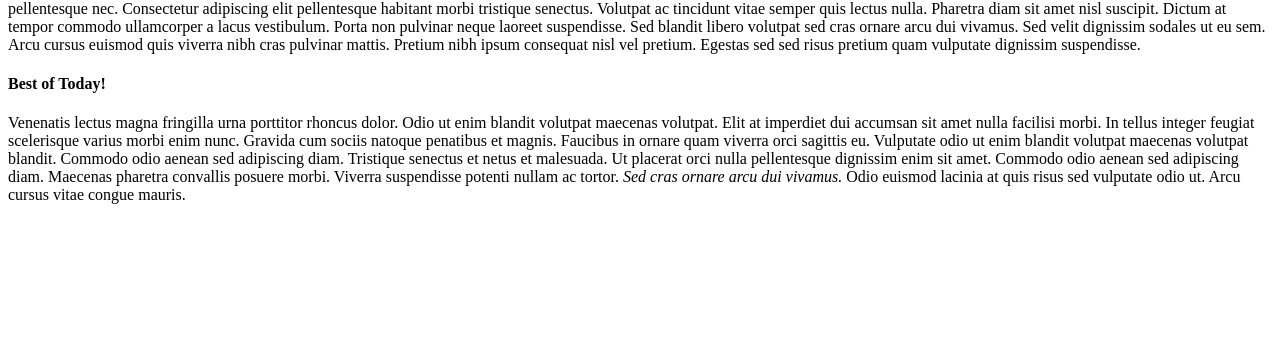
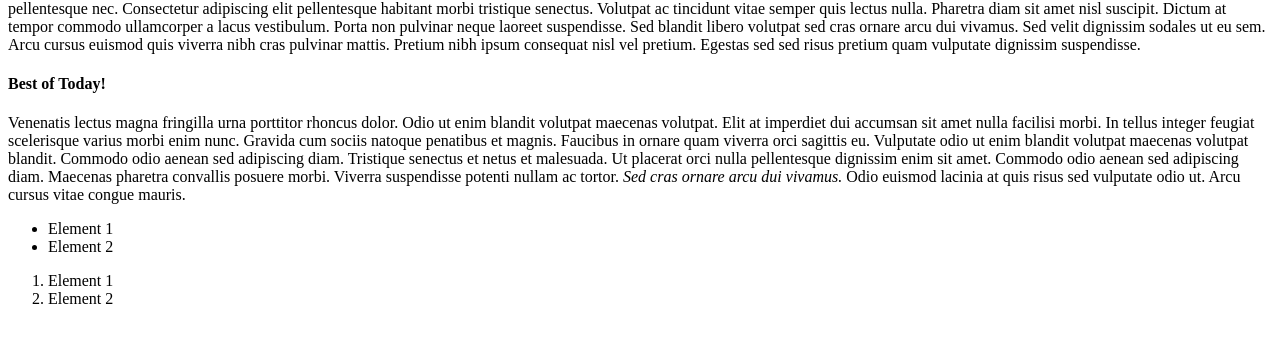
Before and after one commit to FeldjaegerLuke/TheOdinProject, a plain HTML site: page html-boilerplate/index.html in a window 1280 px wide. Shown: the part 116-458 px from the top of the page. Drawn offline with Linux system fonts and the light colour scheme.

Commit message:
Update index.html

```diff
--- a/html-boilerplate/index.html
+++ b/html-boilerplate/index.html
@@ -10,5 +10,13 @@
     <h4>Best of Today!</h4>
     <p>Venenatis lectus magna fringilla urna porttitor rhoncus dolor. Odio ut enim blandit volutpat maecenas volutpat. Elit at imperdiet dui accumsan sit amet nulla facilisi morbi. In tellus integer feugiat scelerisque varius morbi enim nunc. Gravida cum sociis natoque penatibus et magnis. Faucibus in ornare quam viverra orci sagittis eu. Vulputate odio ut enim blandit volutpat maecenas volutpat blandit. Commodo odio aenean sed adipiscing diam. Tristique senectus et netus et malesuada. Ut placerat orci nulla pellentesque dignissim enim sit amet. Commodo odio aenean sed adipiscing diam. Maecenas pharetra convallis posuere morbi. Viverra suspendisse potenti nullam ac tortor. <em>Sed cras ornare arcu dui vivamus.</em> Odio euismod lacinia at quis risus sed vulputate odio ut. Arcu cursus vitae congue mauris.</p>
     <!-- Comment -->
+    <ul>
+        <li>Element 1</li>
+        <li>Element 2</li>
+    </ul>
+    <ol>
+        <li>Element 1</li>
+        <li>Element 2</li>
+    </ol>
 </body>
 </html>
```
